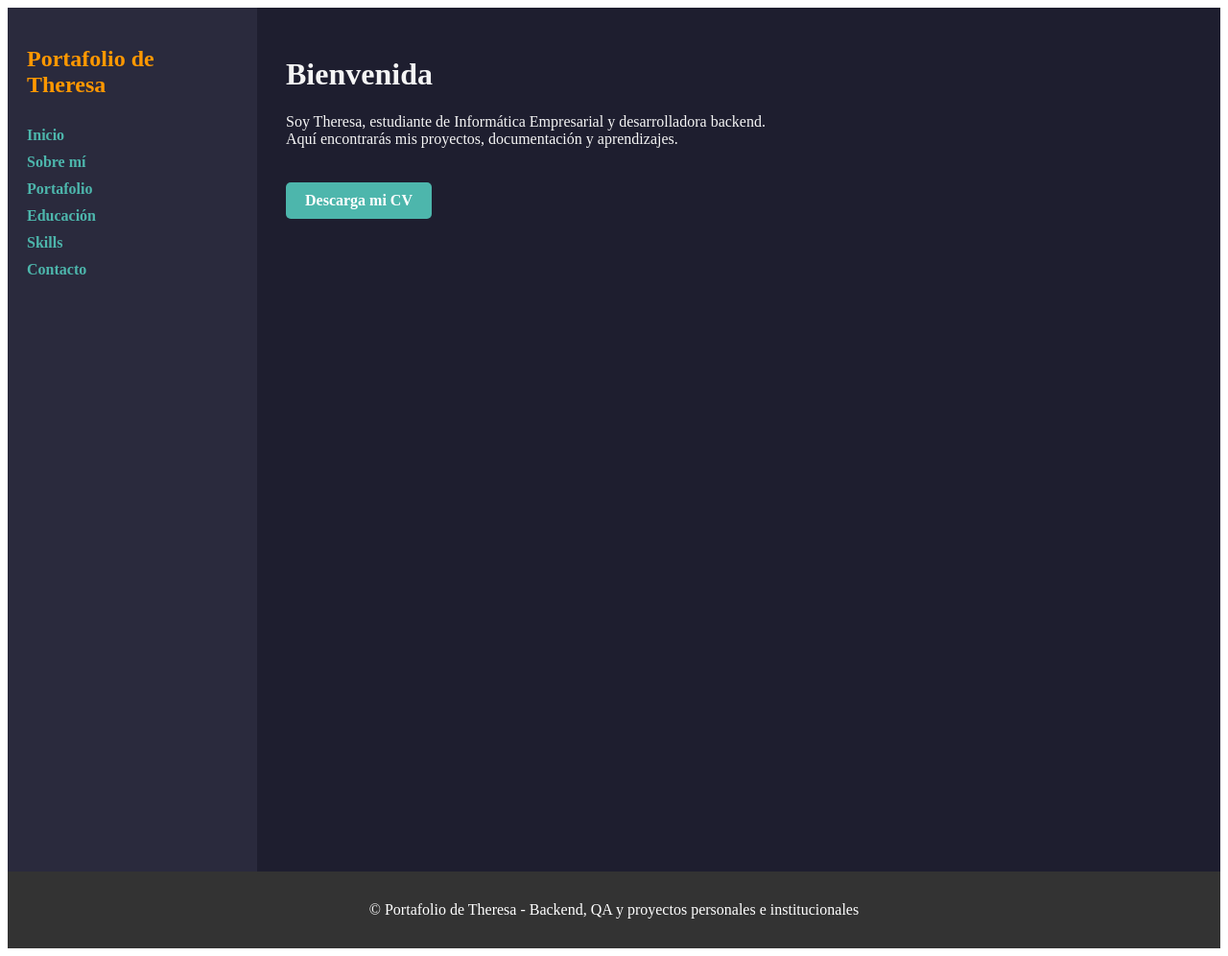
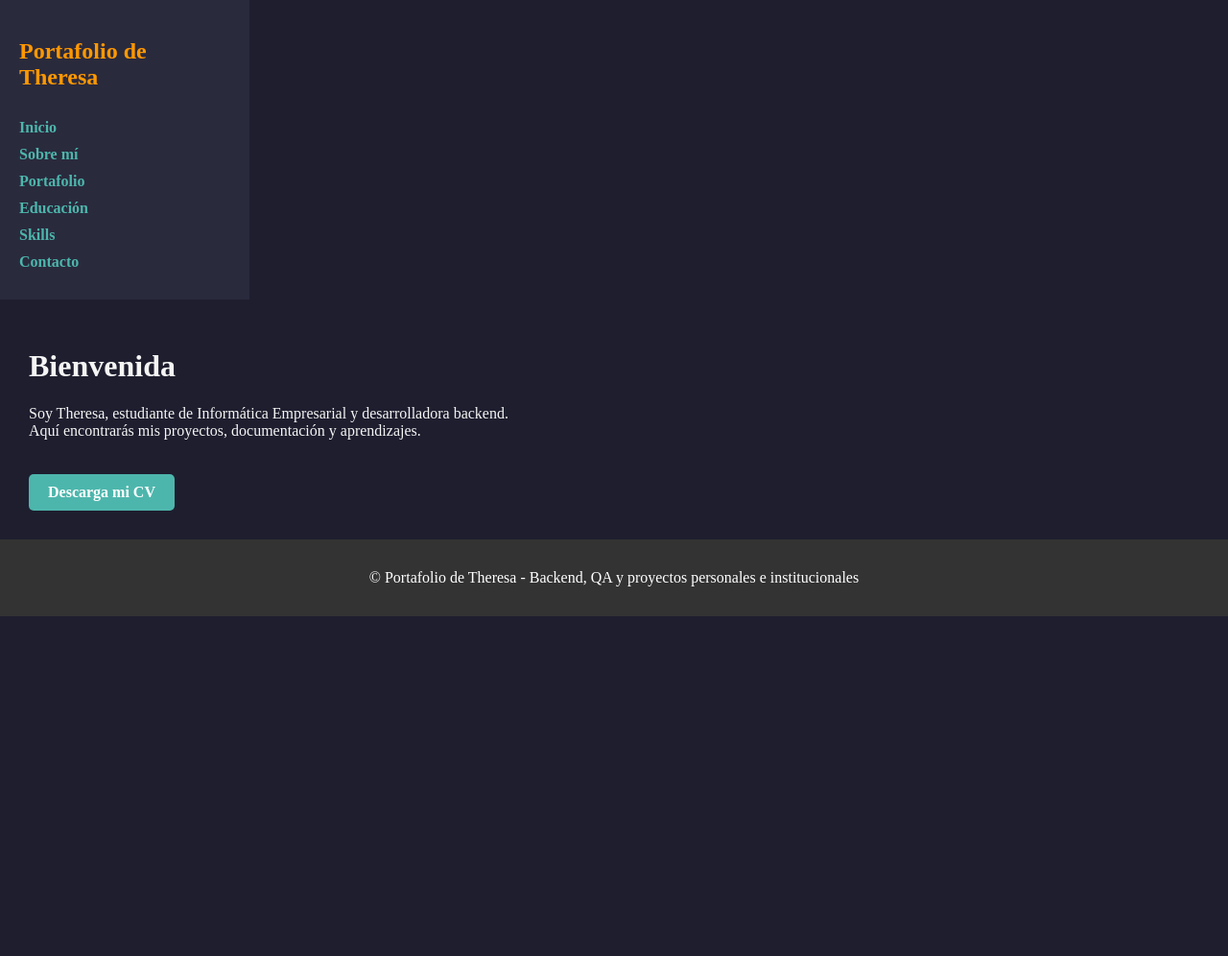
Before and after one commit to Theresa2024/TheresaOlivas.github.io, a Jekyll site: the page built from index.md, in a window 1280 px wide. Shown: the whole page at 96% size. Built offline with Jekyll 4.4.1, drawn with Linux system fonts in a browser that asks for light colours; after the commit the page ends 900 px from its top, so only the background shows below that.

Commit message:
Add global styles for html and body
Added global styles for html and body to ensure full height and remove default margins and padding.

```diff
--- a/assets/css/style.css
+++ b/assets/css/style.css
@@ -1,8 +1,11 @@
 /* Contenedor principal: sidebar + contenido */
-.container {
-  display: flex;
-  min-height: 100vh; /* ocupa toda la altura de la pantalla */
+html, body {
+  height: 100%;
+  margin: 0;       /* elimina márgenes por defecto */
+  padding: 0;      /* elimina relleno por defecto */
+  background-color: #1e1e2f; /* asegura que el fondo cubra todo */
 }
+
 
 /* Sidebar a la izquierda */
 .sidebar {
```
